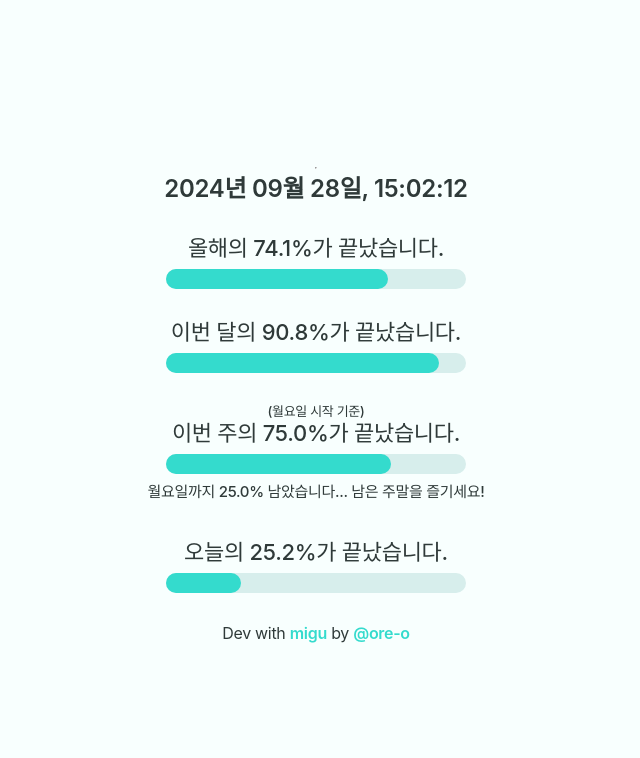
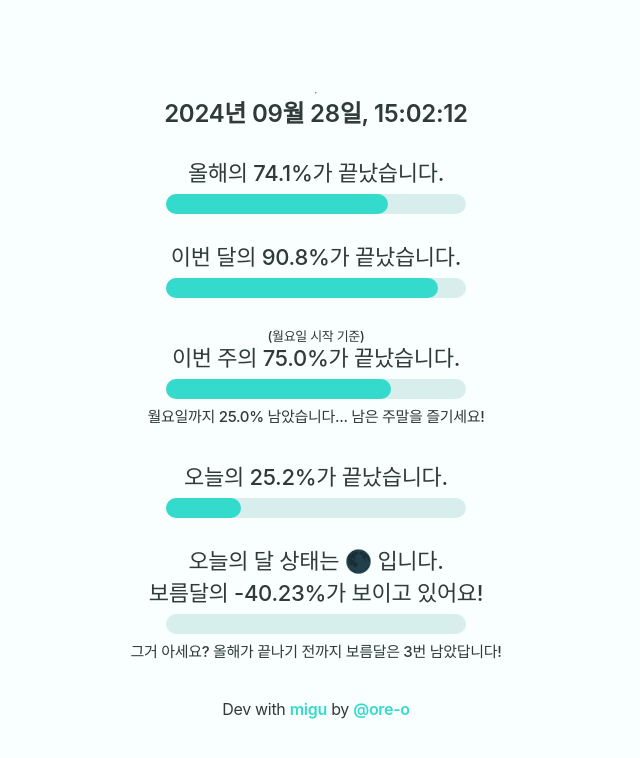
Before and after one commit to oRE-o/year-percent, a React (Create React App) app: page / in a window 1280 px wide. Shown: the top 758 px of the page, without its empty margins (324-964 px from the left). Built offline with nearby package versions, Linux system fonts and the light colour scheme; a web font is replaced by a local one.

Commit message:
add: moon phase message

```diff
--- a/src/App.tsx
+++ b/src/App.tsx
@@ -89,6 +89,65 @@ const getTimePercentages = () => {
   };
 };
 
+
+// 달 위상 이모지 가져오기 (간단히 위상에 따라 보여줌)
+const getMoonEmoji = (now: Date): string => {
+  const synodicMonth = 29.53058867; // 평균 태음월
+  const knownNewMoon = new Date('2025-04-29T00:00:00Z'); // 기준점
+  const daysSinceNewMoon =
+    (now.getTime() - knownNewMoon.getTime()) / (1000 * 60 * 60 * 24);
+  const currentPhase = daysSinceNewMoon % synodicMonth;
+
+  if (currentPhase < 1 || currentPhase > synodicMonth - 1) return '🌑';
+  else if (currentPhase < 7) return '🌒';
+  else if (currentPhase < 13) return '🌓';
+  else if (currentPhase < 15) return '🌔';
+  else if (currentPhase < 16) return '🌕';
+  else if (currentPhase < 21) return '🌖';
+  else if (currentPhase < 27) return '🌗';
+  else return '🌘';
+};
+
+// 다음 보름달까지 퍼센트 계산
+const getMoonProgress = () => {
+  const synodicMonth = 29.53058867;
+  const knownNewMoon = new Date('2025-04-29T00:00:00Z');
+  const now = new Date();
+  const daysSinceNewMoon =
+    (now.getTime() - knownNewMoon.getTime()) / (1000 * 60 * 60 * 24);
+  const phase = daysSinceNewMoon % synodicMonth;
+
+  const daysToNextFullMoon = phase < 15
+    ? 15 - phase
+    : synodicMonth + 15 - phase;
+
+  const percentageToNextFullMoon = (15 - Math.abs(15 - phase)) / 15 * 100;
+
+  return {
+    moonEmoji: getMoonEmoji(now),
+    daysToNextFullMoon,
+    percentageToNextFullMoon,
+  };
+};
+
+// 올해 남은 보름달 개수 계산
+const getRemainingFullMoons = (): number => {
+  const synodicMonth = 29.53058867;
+  const knownFullMoon = new Date('2000-01-21T04:40:00Z');
+  const now = new Date();
+  const endOfYear = new Date(now.getFullYear(), 11, 31, 23, 59, 59);
+
+  let count = 0;
+  let fullMoon = new Date(knownFullMoon);
+
+  while (fullMoon < endOfYear) {
+    if (fullMoon > now) count++;
+    fullMoon = new Date(fullMoon.getTime() + synodicMonth * 86400000);
+  }
+
+  return count;
+};
+
 const TimePercentage: React.FC = () => {
   const [percentages, setPercentages] = useState(getTimePercentages());
   const [precision, setPrecision] = useState({
@@ -107,12 +166,16 @@ const TimePercentage: React.FC = () => {
   });
   const [formattedTime, setFormattedTime] = useState(getFormattedTime());
   const [showConfetti, setShowConfetti] = useState(false);
+  // 새 state
+  const [moonInfo, setMoonInfo] = useState(getMoonProgress());
+  const [remainingFullMoons, setRemainingFullMoons] = useState(getRemainingFullMoons());
 
   useEffect(() => {
     const interval = setInterval(() => {
       setPercentages(getTimePercentages());
       setFormattedTime(getFormattedTime());
-
+      setMoonInfo(getMoonProgress());
+      setRemainingFullMoons(getRemainingFullMoons());
       // 현재 시간이 2025년 1월 1일 0시 ~ 12시인지 확인
       const now = new Date();
       if (
@@ -284,6 +347,23 @@ const TimePercentage: React.FC = () => {
         />
       </div>
 
+      <div className="time-block">
+        <p className="percent-block">
+          오늘의 달 상태는 {moonInfo.moonEmoji} 입니다.
+        </p>
+        <p className="percent-block">
+          보름달의 {moonInfo.percentageToNextFullMoon.toFixed(2)}%가 보이고 있어요!
+        </p>
+        <progress
+          className="progress-bar"
+          value={moonInfo.percentageToNextFullMoon}
+          max={100}
+        />
+        <p className="percent-block-small">
+          그거 아세요? 올해가 끝나기 전까지 보름달은 {remainingFullMoons}번 남았답니다!
+        </p>
+      </div>
+
       <div className="nametag">
         Dev with <a href="https://www.youtube.com/watch?v=HQgaCVT9Bw8">migu</a>{" "}
         by <a href="https://github.com/ore-o">@ore-o</a>
```
Also changed, not shown: 1 other file (tests, documents, lock files or other folders).
